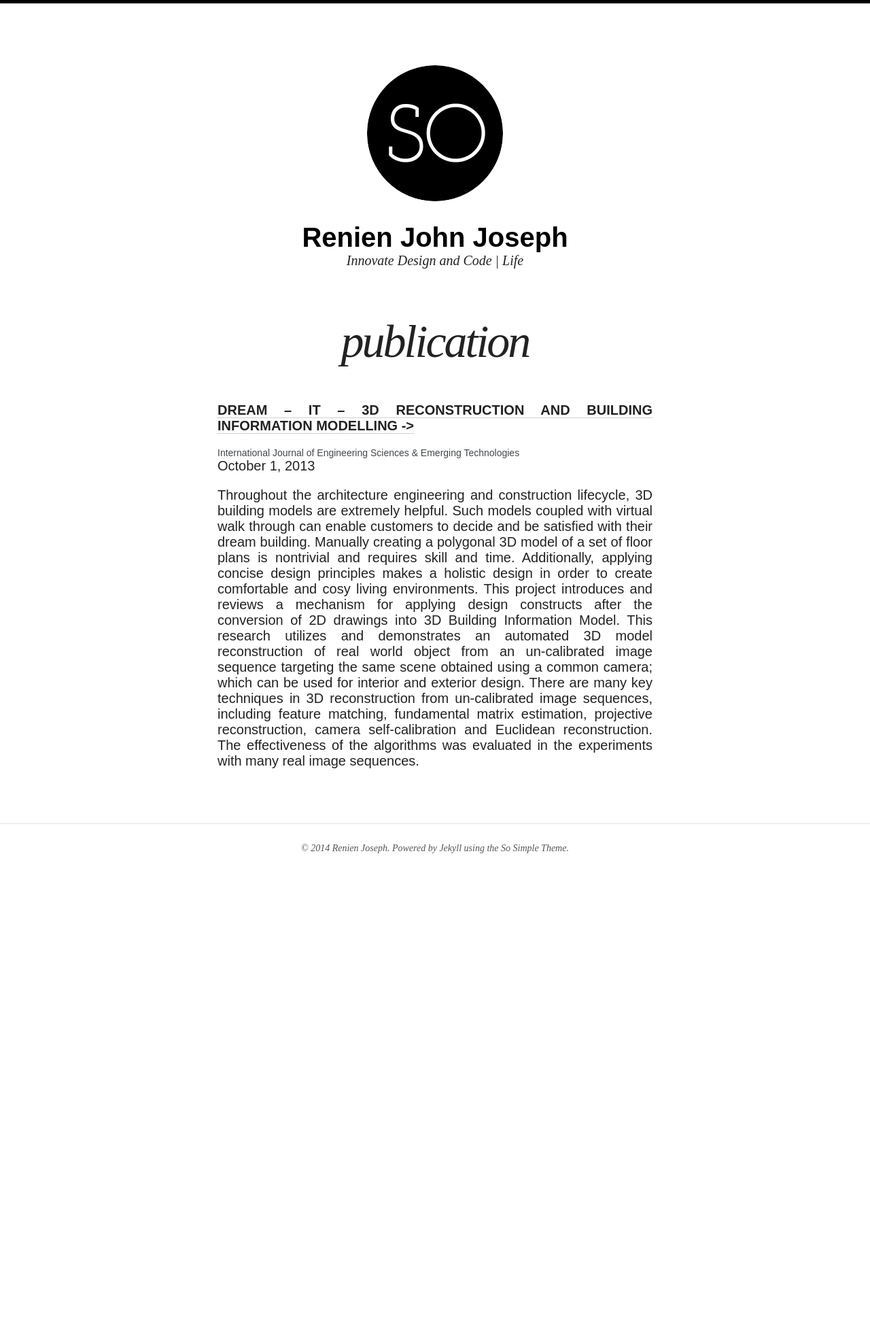
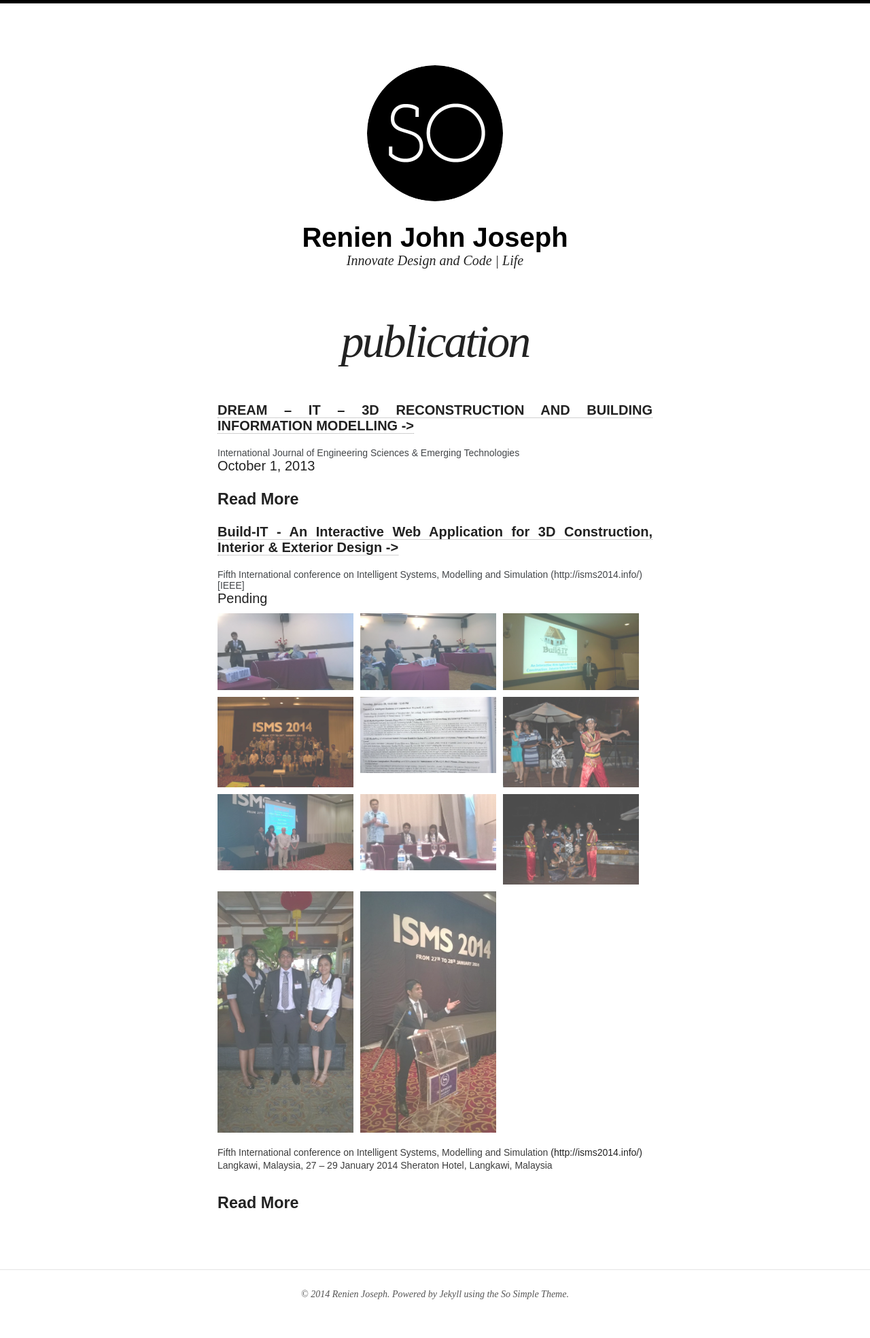
Before and after one commit to Renien/Renien.github.io, a Jekyll site: the page built from publication.md, in a window 1280 px wide. Shown: the whole page at 68% size. Built offline with Jekyll 4.4.1, drawn with Linux system fonts in a browser that asks for light colours; nearby versions of some CDN libraries; before the commit the page ends 1312 px from its top, so only the background shows below that.

Commit message:
Add content and styling for publication page

```diff
--- a/assets/css/content.extend.css
+++ b/assets/css/content.extend.css
@@ -45,3 +45,7 @@
 #babylongrid {
 	margin-top: 5%;
 }
+
+.hide {
+  display: none;
+}
--- a/publication.md
+++ b/publication.md
@@ -15,5 +15,47 @@ tags: []
 
 <div class="publication-header"></div>
 
+<h3 class="read-more-toggle">Read More</h3>
+<div class="read-more-content">
 Throughout the architecture engineering and construction lifecycle, 3D building models are extremely helpful. Such models coupled with virtual walk through can enable customers to decide and be satisfied with their dream building. Manually creating a polygonal 3D model of a set of floor plans is nontrivial and requires skill and time. Additionally, applying concise design principles makes a holistic design in order to create comfortable and cosy living environments. This project introduces and reviews a mechanism for applying design constructs after the conversion of 2D drawings into 3D Building Information Model. This research utilizes and demonstrates an automated 3D model reconstruction of real world object from an un-calibrated image sequence targeting the
 same scene obtained using a common camera; which can be used for interior and exterior design. There are many key techniques in 3D reconstruction from un-calibrated image sequences, including feature matching, fundamental matrix estimation, projective reconstruction, camera self-calibration and Euclidean reconstruction. The effectiveness of the algorithms was evaluated in the experiments with many real image sequences.
+</div>
+
+[**Build-IT - An Interactive Web Application for 3D Construction, Interior & Exterior Design ->**](http://isms2014.info/){:target="_blank"}
+
+<div class="publication-header-conference">Fifth International conference on Intelligent Systems, Modelling and Simulation (http://isms2014.info/) [IEEE]</div>
+
+<div>Pending</div>
+
+<div class="publication-header"></div>
+
+<figure class="third">
+	{% for item in (1..11) %}
+	<a href="{{ site.url }}/images/publication/{{ item }}.jpg"><img src="{{ site.url }}/images/publication/{{ item }}.jpg" alt="image"></a>
+	{% endfor %}
+	<figcaption>Fifth International conference on
+Intelligent Systems, Modelling and Simulation <a href="http://isms2014.info/" target="_blank">(http://isms2014.info/)</a>
+
+Langkawi, Malaysia, 27 – 29 January 2014
+Sheraton Hotel, Langkawi, Malaysia</figcaption>
+</figure>
+
+<h3 class="read-more-toggle">Read More</h3>
+
+<style type="text/css">
+
+.hide {
+  display: none;
+}
+
+</style>
+<script src="{{ site.url }}/assets/js/vendor/jquery-1.9.1.min.js"></script>
+<script type="text/javascript">
+// Hide the extra content initially, using JS so that if JS is disabled, no problemo.
+$('.read-more-content').addClass('hide');
+
+// Set up the toggle.
+$('.read-more-toggle').on('click', function() {
+  $(this).next('.read-more-content').toggleClass('hide');
+});
+</script>
```
Also changed, not shown: _includes/test_template.html (+12 -2 lines), images/publication/1.jpg (added), images/publication/10.jpg (added), images/publication/11.jpg (added), images/publication/2.jpg (added), images/publication/3.jpg (added), images/publication/4.jpg (added), images/publication/5.jpg (added), images/publication/6.jpg (added), images/publication/7.jpg (added), images/publication/8.jpg (added), images/publication/9.jpg (added).
